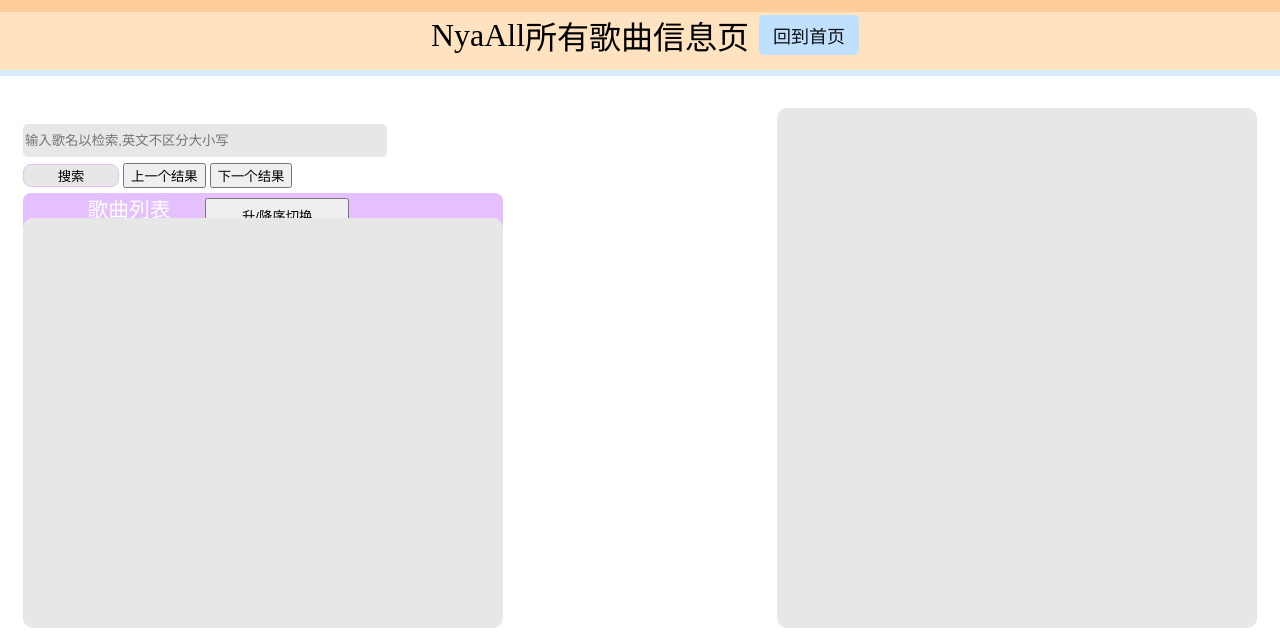
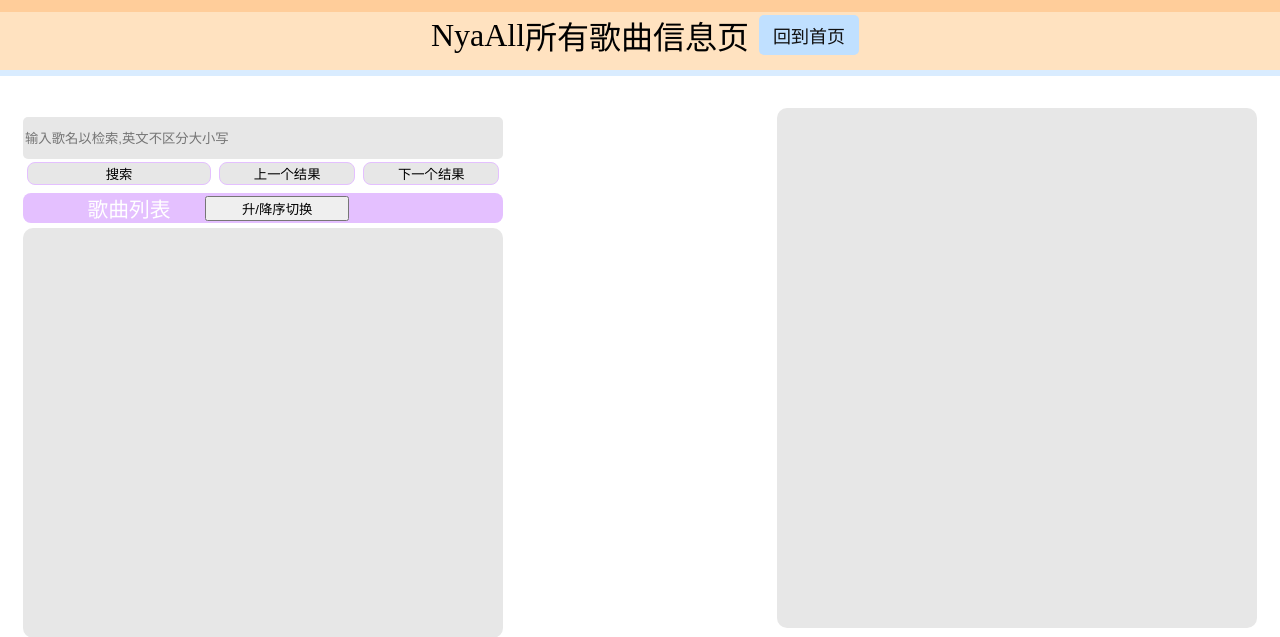
Before and after one commit to Atmocat/NyaData, a Flask app: page /AllSong in a window 1280 px wide. Shown: the top 637 px of the page. Run offline with Flask 3, Linux system fonts and the light colour scheme; data that the repository does not hold is empty.

Commit message:
外观更新

```diff
--- a/static/css/main.css
+++ b/static/css/main.css
@@ -176,8 +176,10 @@ table a:hover {
 
 #nyaAll_songListNav {
     position: relative;
+    display: grid;
+    grid-template-rows: 40% 30% 30%;
     top: 0%;
-    height: 90px;
+    height: 100px;
     align-items: center;
 }
 
@@ -185,13 +187,13 @@ table a:hover {
     display: flex;
     align-items: center;
     justify-content: space-between;
-    height: 45px;
+    height: 40px;
 }
 
 #nyaAll_songListSearchInput {
     left: 10px;
-    height: 70%;
-    width: 75%;
+    height: 100%;
+    width: 100%;
     /* 形状设置 */
     background-color: rgb(231, 231, 231);
     border: none;
@@ -205,28 +207,35 @@ table a:hover {
     outline: rgb(217, 168, 255);
 }
 
+#nyaAll_songListSearchJump {
+    display: grid;
+    grid-template-columns: 40% 30% 30%;
+    justify-self: center;
+    align-self: center;
+    width: 100%;
+}
 
-#nyaAll_songListSearchBtn {
-    right: 30px;
-    height: 78%;
-    width: 20%;
+#nyaAll_songListSearchJump input {
+    position: relative;
+    height: 100%;
+    width: auto;
     border: 1px solid rgb(228, 192, 255);
     border-radius: 8px;
     background-color: rgb(231, 231, 231);
+    margin-left: 4px;
+    margin-right: 4px;
 }
 
-#nyaAll_songListSearchBtn:hover {
+#nyaAll_songListSearchJump input:hover {
     background-color: rgb(217, 168, 255);
     transform: scale(1.02);
     box-shadow: 0 8px 16px rgba(0, 0, 0, 0.1);
-
 }
 
 #nyaAll_songListSort {
     position: relative;
     display: flex;
     top: 5px;
-    height: 50%;
     /* 形状设置 */
     border-radius: 8px;
     background-color: rgb(228, 192, 255);
```
